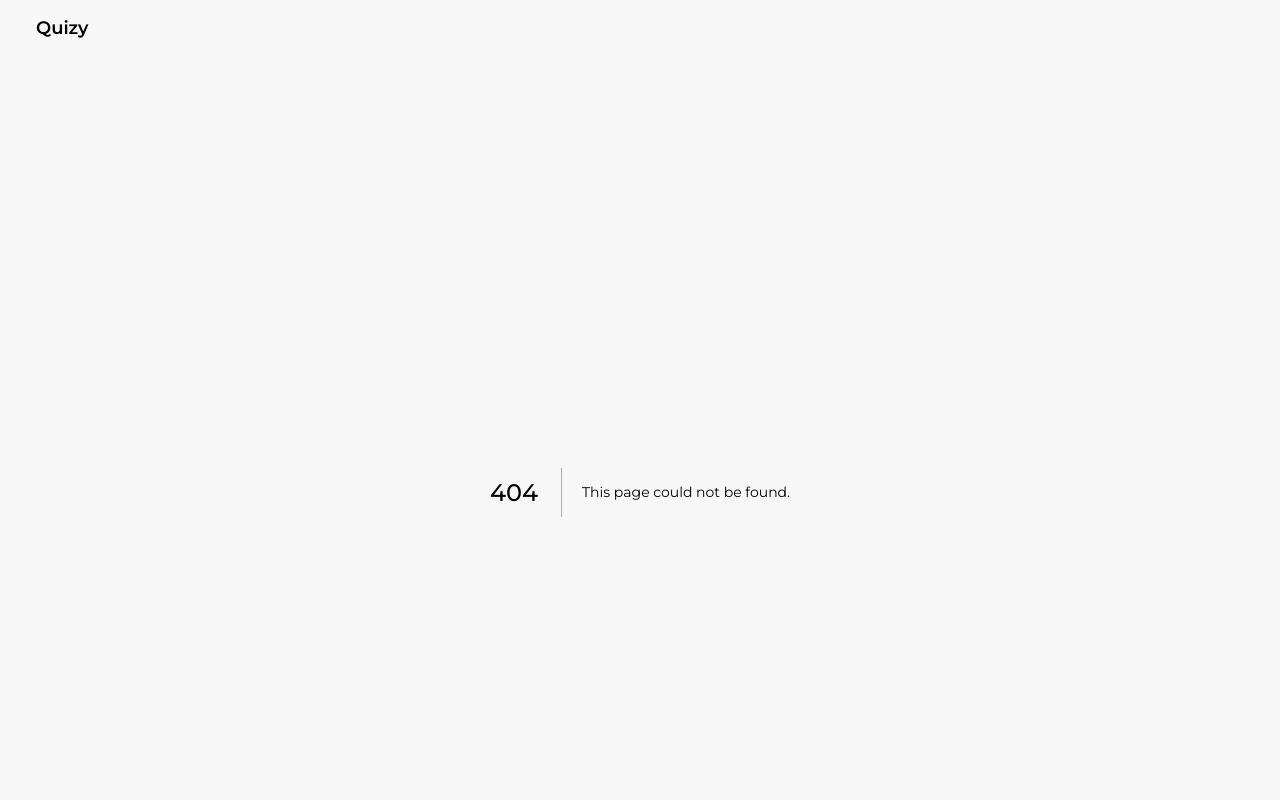
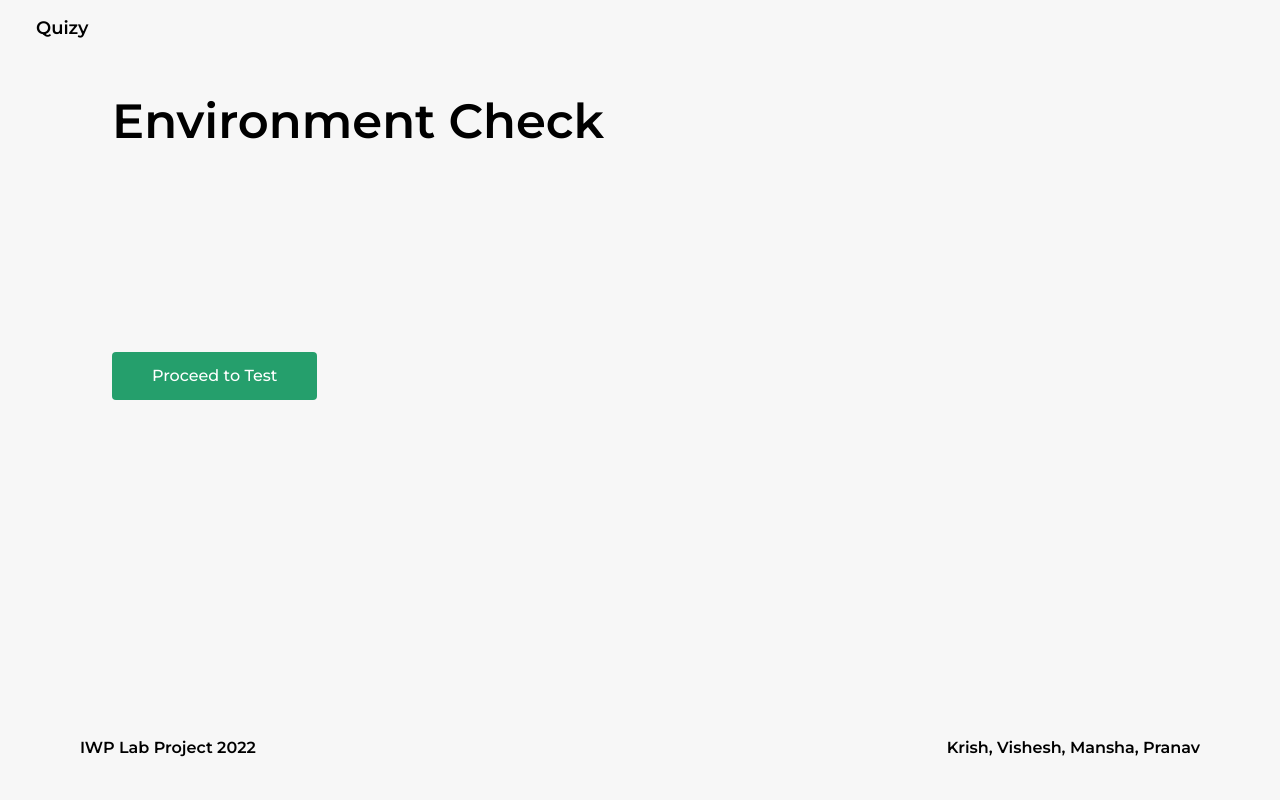
Before and after one commit to VisheshBansal/QuizPortal, a Next.js app in the folder frontend/: page /environmentCheck in a window 1280 px wide. Before the commit this address had no page. Shown: the top 800 px of the page. Built offline with nearby package versions, Linux system fonts and the light colour scheme; no server answers.

Commit message:
feat: add environment check

```diff
--- /dev/null
+++ b/frontend/pages/environmentCheck.js
@@ -0,0 +1,34 @@
+import Button from './../components/Button'
+import classes from '../styles/pages/EnvironmentCheck.module.css'
+import { useRef, useEffect } from 'react'
+
+const EnvironmentCheck = () => {
+  const videoRef = useRef(null);
+
+  useEffect(() => {
+    getVideo();
+  }, [videoRef]);
+
+  const getVideo = () => {
+    navigator.mediaDevices
+      .getUserMedia({ video: { width: 500 } })
+      .then(stream => {
+        let video = videoRef.current;
+        video.srcObject = stream;
+        video.play();
+      })
+      .catch(err => {
+        console.error("error:", err);
+      });
+  };
+
+  return (
+    <div className={classes.container}>
+      <h1>Environment Check</h1>
+      <video className={classes.video} ref={videoRef}/>
+      <Button label="Proceed to Test" onClick={() => { console.log('go to test') }} />
+    </div>
+  )
+}
+
+export default EnvironmentCheck
--- a/frontend/pages/index.js
+++ b/frontend/pages/index.js
@@ -2,7 +2,7 @@ import Image from "next/image";
 import Head from 'next/head'
 import Hero from './../assets/hero.png'
 import Button from './../components/Button'
-import classes from '../styles/Home.module.css'
+import classes from '../styles/pages/Home.module.css'
 
 export default function Home() {
   return (
--- /dev/null
+++ b/frontend/styles/pages/EnvironmentCheck.module.css
@@ -0,0 +1,13 @@
+.container {
+  width: 100%;
+}
+
+.container h1 {
+  font-size: 48px;
+  font-weight: 600;
+}
+
+.video {
+  border-radius: 8px;
+  margin: 24px 0;
+}
--- a/frontend/styles/Home.module.css
+++ b/frontend/styles/pages/Home.module.css
@@ -15,7 +15,6 @@
 .left h1 {
   font-size: 72px;
   font-weight: 500;
-  margin: 0;
 }
 
 .left h4 {
```
